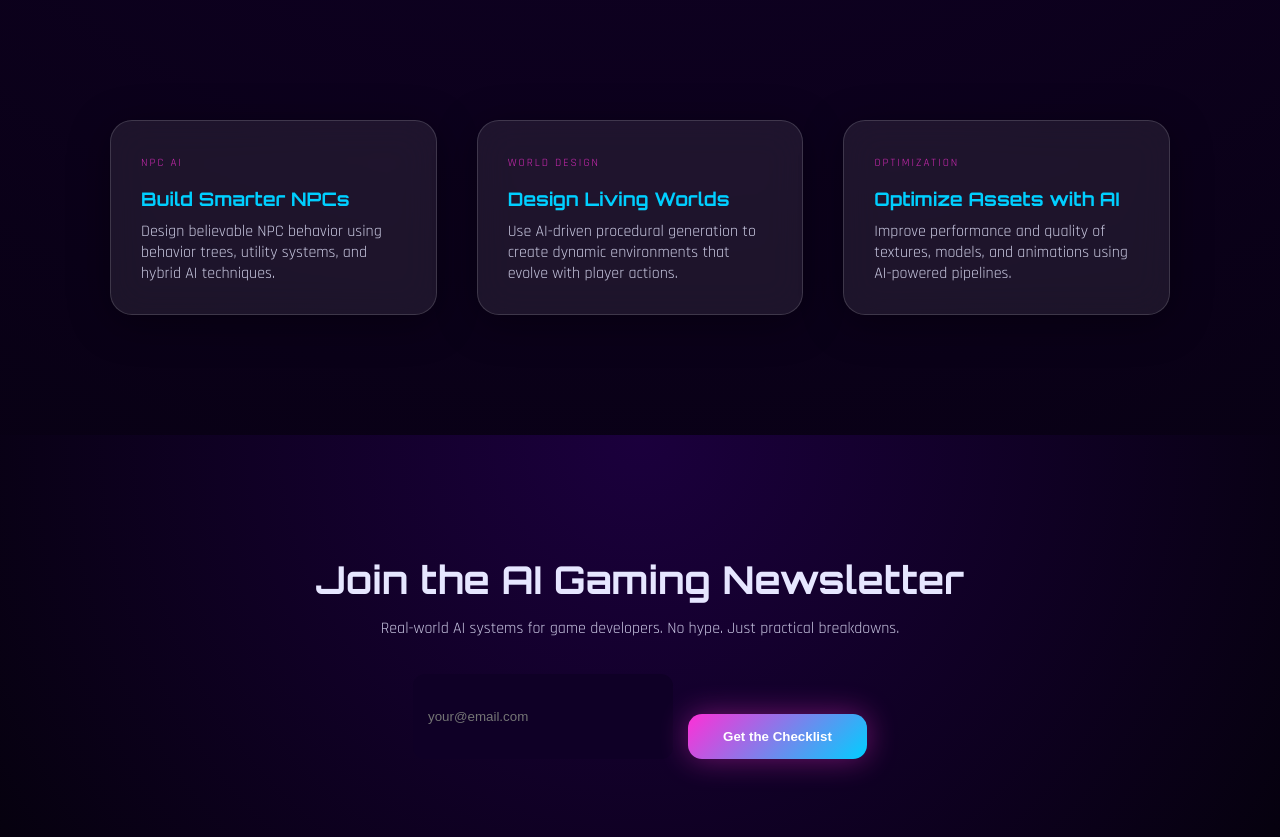
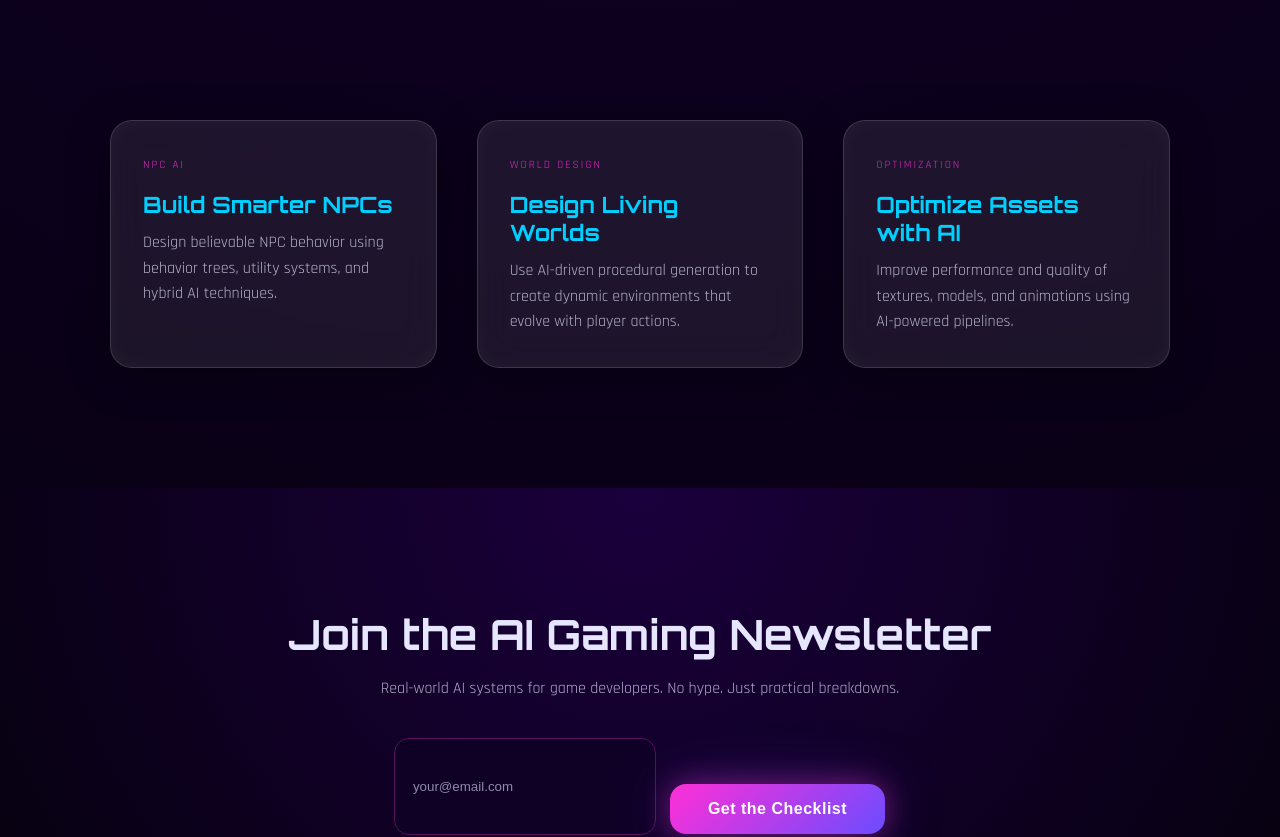
Before and after one commit to PavleFurtula/aigaming-site, a plain HTML site: page index.html in a window 1280 px wide. Shown: the part 800-1637 px from the top of the page. Drawn offline with Linux system fonts and the light colour scheme.

Commit message:
Enhance styles with new colors and layout adjustments
Added new color variables and updated styles for various elements.

```diff
--- a/style.css
+++ b/style.css
@@ -1,9 +1,13 @@
 :root {
   --bg-main: #05010d;
   --bg-secondary: #0b0520;
+
   --neon-pink: #ff2fd7;
   --neon-blue: #00cfff;
+  --deep-purple: #6b4cff;
+
   --text-main: #e6e6ff;
+  --text-muted: rgba(230,230,255,0.75);
 }
 
 * {
@@ -19,115 +23,155 @@ body {
   overflow-x: hidden;
 }
 
-/* HERO */
+/* ================= HERO ================= */
+
 .hero {
   min-height: 100vh;
+  padding: 0 20px;
+
   display: flex;
   flex-direction: column;
   justify-content: center;
   align-items: center;
   text-align: center;
+
+  background:
+    radial-gradient(circle at 25% 20%, rgba(255,47,215,0.15), transparent 40%),
+    radial-gradient(circle at 75% 80%, rgba(0,207,255,0.15), transparent 40%);
 }
 
 .hero h1 {
   font-family: 'Orbitron', monospace;
   font-size: 4rem;
+  max-width: 900px;
+
   background: linear-gradient(90deg, var(--neon-pink), var(--neon-blue));
   -webkit-background-clip: text;
   -webkit-text-fill-color: transparent;
 }
 
 .hero p {
-  margin-top: 20px;
+  margin-top: 25px;
   font-size: 1.4rem;
-  max-width: 600px;
-  opacity: 0.9;
+  max-width: 720px;
+  color: var(--text-muted);
 }
 
+/* ================= BUTTON ================= */
+
 button {
-  margin-top: 40px;
-  padding: 15px 35px;
+  margin-top: 45px;
+  padding: 16px 38px;
+
   border: none;
-  border-radius: 14px;
-  background: linear-gradient(135deg, var(--neon-pink), var(--neon-blue));
+  border-radius: 16px;
+
+  background: linear-gradient(135deg, var(--neon-pink), var(--deep-purple));
   color: white;
+
   font-weight: bold;
+  font-size: 1rem;
+  letter-spacing: 0.5px;
+
   cursor: pointer;
-  box-shadow: 0 0 30px rgba(255,47,215,0.4);
-  transition: 0.3s;
+
+  box-shadow:
+    0 0 30px rgba(255,47,215,0.4),
+    0 0 60px rgba(107,76,255,0.25);
+
+  transition: transform 0.3s ease, box-shadow 0.3s ease;
 }
 
 button:hover {
   transform: scale(1.06);
-  box-shadow: 0 0 60px rgba(0,207,255,0.7);
+  box-shadow:
+    0 0 45px rgba(0,207,255,0.6),
+    0 0 90px rgba(0,207,255,0.35);
 }
 
-/* FEATURES */
+/* ================= FEATURES ================= */
+
 .features {
   padding: 120px 20px;
+  max-width: 1100px;
+  margin: auto;
+
   display: grid;
   grid-template-columns: repeat(auto-fit, minmax(260px, 1fr));
   gap: 40px;
-  max-width: 1100px;
-  margin: auto;
 }
 
-/* GLASS CARD */
+/* ================= GLASS CARD ================= */
+
 .glass-card {
   background: rgba(255,255,255,0.08);
   backdrop-filter: blur(18px);
   -webkit-backdrop-filter: blur(18px);
+
   border: 1px solid rgba(255,255,255,0.15);
   border-radius: 22px;
-  padding: 30px;
-  box-shadow: 0 8px 40px rgba(0,0,0,0.35);
-  transition: 0.35s;
+
+  padding: 32px;
+
+  box-shadow:
+    0 8px 40px rgba(0,0,0,0.35),
+    inset 0 0 20px rgba(255,255,255,0.04);
+
+  transition: transform 0.35s ease, box-shadow 0.35s ease;
 }
 
 .glass-card:hover {
-  transform: translateY(-12px);
+  transform: translateY(-14px) scale(1.02);
   box-shadow:
-    0 0 40px rgba(255,47,215,0.4),
+    0 0 40px rgba(255,47,215,0.35),
     0 0 80px rgba(0,207,255,0.3);
 }
+
+/* Card content */
 
 .tag {
   font-size: 0.7rem;
   letter-spacing: 2px;
   color: var(--neon-pink);
-  opacity: 0.8;
+  opacity: 0.85;
 }
 
 .glass-card h3 {
-  margin-top: 15px;
+  margin-top: 16px;
   font-family: 'Orbitron', monospace;
+  font-size: 1.4rem;
   color: var(--neon-blue);
 }
 
 .glass-card p {
-  margin-top: 10px;
-  opacity: 0.85;
+  margin-top: 12px;
+  color: var(--text-muted);
+  line-height: 1.6;
 }
 
-/* NEWSLETTER */
+/* ================= NEWSLETTER ================= */
+
 .newsletter {
   padding: 120px 20px;
   text-align: center;
-  background: radial-gradient(circle at top, #1b003d, #05010d);
+
+  background:
+    radial-gradient(circle at top, #1b003d, #05010d);
 }
 
 .newsletter h2 {
   font-family: 'Orbitron', monospace;
-  font-size: 2.4rem;
+  font-size: 2.6rem;
 }
 
 .newsletter p {
-  margin-top: 15px;
-  opacity: 0.85;
+  margin-top: 18px;
+  color: var(--text-muted);
 }
 
 .newsletter form {
-  margin-top: 35px;
+  margin-top: 40px;
+
   display: flex;
   justify-content: center;
   gap: 15px;
@@ -135,10 +179,18 @@ button:hover {
 }
 
 .newsletter input {
-  padding: 15px;
-  border-radius: 12px;
+  padding: 15px 18px;
+  width: 260px;
+
+  border-radius: 14px;
   border: none;
+
   background: #0f0026;
   color: white;
-  width: 260px;
+
+  outline: 1px solid rgba(255,47,215,0.3);
 }
+
+.newsletter input::placeholder {
+  color: rgba(230,230,255,0.6);
+}
```
